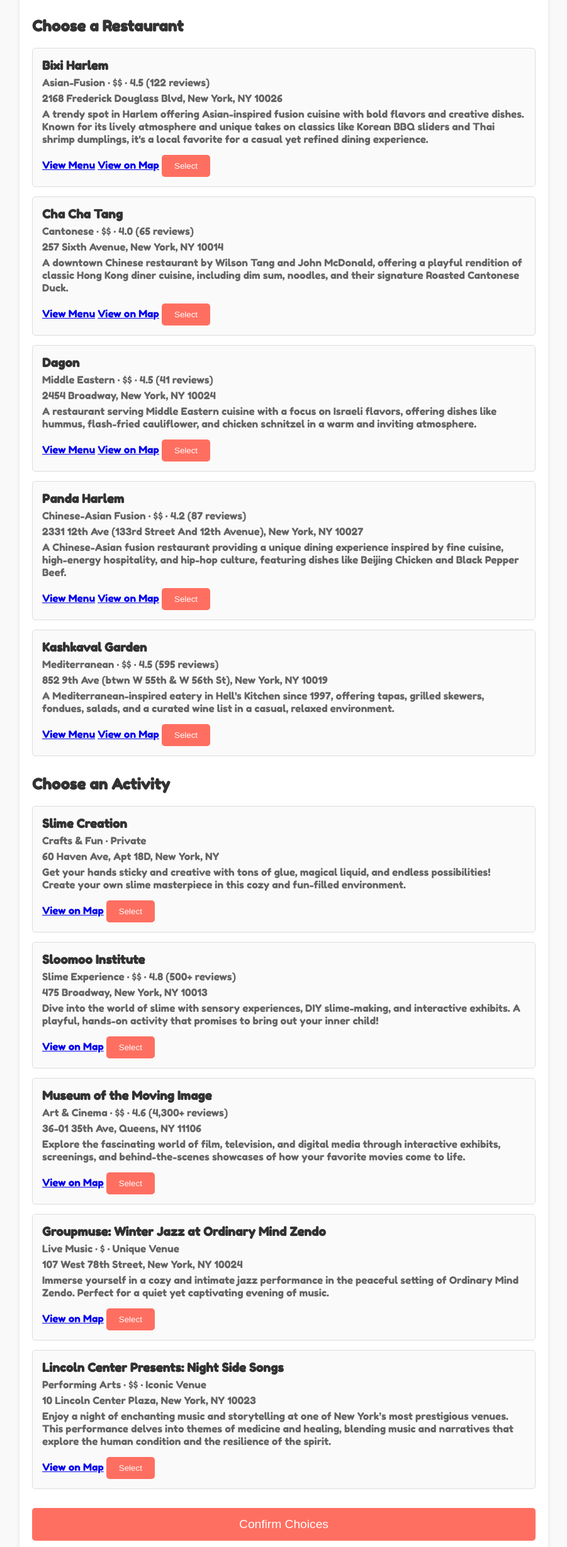
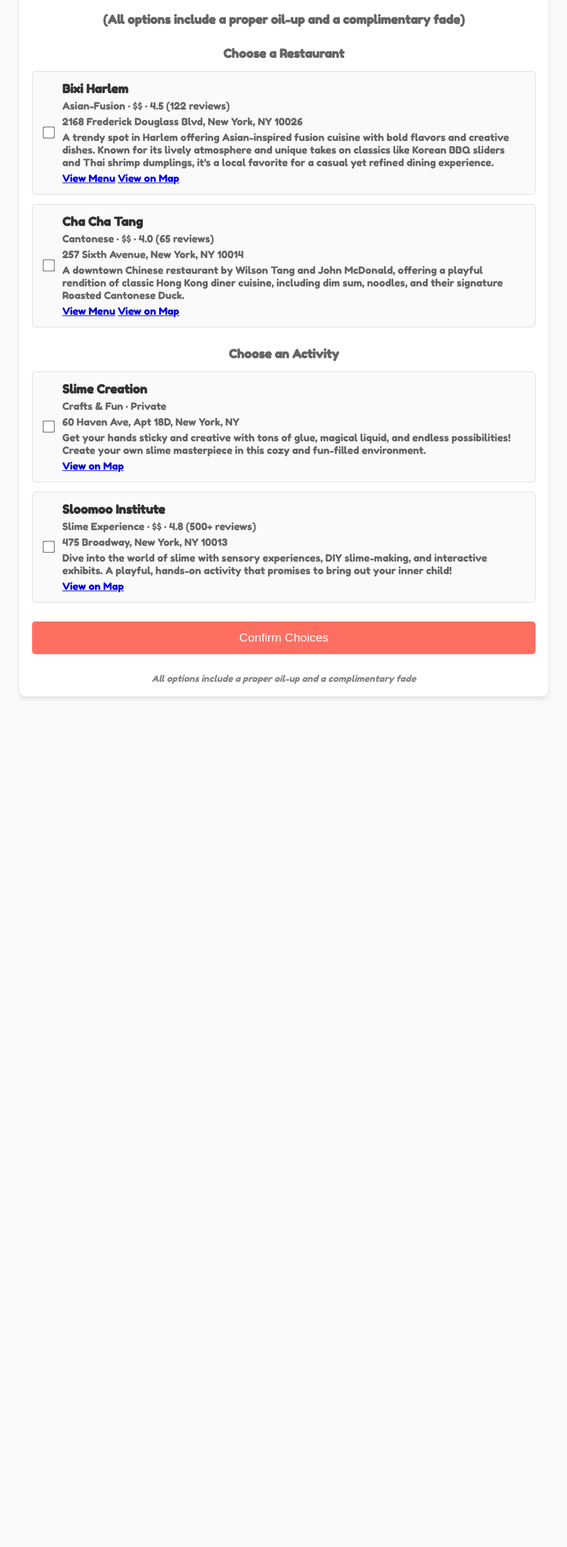
Before and after one commit to jtown42/justinelisadates, a plain HTML site: page date_picker.html in a window 1280 px wide. Shown: the part 103-2560 px from the top of the page at 63% size, without its empty margins (189-1090 px from the left). After the commit the page ends 1229 px from the top, so only its background shows below. Drawn offline with Linux system fonts and the light colour scheme.

Commit message:
Update date_picker.html

```diff
--- a/date_picker.html
+++ b/date_picker.html
@@ -26,6 +26,12 @@
             text-align: center;
             color: #ff6f61;
         }
+        h2 {
+            text-align: center;
+            font-size: 1.2rem;
+            margin-top: 10px;
+            color: #666;
+        }
         .section {
             margin-top: 30px;
         }
@@ -35,26 +41,20 @@
             border-radius: 5px;
             margin-bottom: 15px;
             background-color: #fafafa;
+            display: flex;
+            align-items: center;
         }
         .option h3 {
-            margin: 0;
+            margin: 0 0 5px 0;
             font-size: 1.2rem;
         }
         .option p {
             margin: 5px 0;
             color: #666;
         }
-        .select-button {
-            padding: 10px 20px;
-            background-color: #ff6f61;
-            color: white;
-            border: none;
-            border-radius: 5px;
-            cursor: pointer;
-            margin-top: 10px;
-        }
-        .select-button:hover {
-            background-color: #e65b50;
+        .option input[type="checkbox"] {
+            margin-right: 15px;
+            transform: scale(1.5);
         }
         .confirm-button {
             display: block;
@@ -71,111 +71,94 @@
         .confirm-button:hover {
             background-color: #e65b50;
         }
+        .result {
+            margin-top: 30px;
+            text-align: center;
+            font-size: 1.5rem;
+            color: #28a745;
+            font-weight: bold;
+        }
+        .footer-note {
+            text-align: center;
+            font-size: 0.9rem;
+            font-style: italic;
+            color: #888;
+            margin-top: 20px;
+        }
     </style>
 </head>
 <body>
     <div class="container">
         <h1>Pick Your Date Night!</h1>
+        <h2>(All options include a proper oil-up and a complimentary fade)</h2>
 
         <div class="section" id="restaurants">
             <h2>Choose a Restaurant</h2>
             <div class="option">
+                <input type="checkbox" name="restaurant" value="Bixi Harlem">
+                <div>
                     <h3>Bixi Harlem</h3>
                     <p>Asian-Fusion · $$ · 4.5 (122 reviews)</p>
                     <p>2168 Frederick Douglass Blvd, New York, NY 10026</p>
                     <p>A trendy spot in Harlem offering Asian-inspired fusion cuisine with bold flavors and creative dishes. Known for its lively atmosphere and unique takes on classics like Korean BBQ sliders and Thai shrimp dumplings, it's a local favorite for a casual yet refined dining experience.</p>
                     <a href="https://bixiharlem.com/new-york-city-bixi-food-menu" target="_blank">View Menu</a>
                     <a href="https://goo.gl/maps/PH5kVHzvKJ62" target="_blank">View on Map</a>
-                <button class="select-button" onclick="selectRestaurant('Bixi Harlem')">Select</button>
+                </div>
             </div>
             <div class="option">
+                <input type="checkbox" name="restaurant" value="Cha Cha Tang">
+                <div>
                     <h3>Cha Cha Tang</h3>
                     <p>Cantonese · $$ · 4.0 (65 reviews)</p>
                     <p>257 Sixth Avenue, New York, NY 10014</p>
                     <p>A downtown Chinese restaurant by Wilson Tang and John McDonald, offering a playful rendition of classic Hong Kong diner cuisine, including dim sum, noodles, and their signature Roasted Cantonese Duck.</p>
                     <a href="https://www.chachatang.com/restaurantweek" target="_blank">View Menu</a>
                     <a href="https://goo.gl/maps/" target="_blank">View on Map</a>
-                <button class="select-button" onclick="selectRestaurant('Cha Cha Tang')">Select</button>
                 </div>
-            <div class="option">
-                <h3>Dagon</h3>
-                <p>Middle Eastern · $$ · 4.5 (41 reviews)</p>
-                <p>2454 Broadway, New York, NY 10024</p>
-                <p>A restaurant serving Middle Eastern cuisine with a focus on Israeli flavors, offering dishes like hummus, flash-fried cauliflower, and chicken schnitzel in a warm and inviting atmosphere.</p>
-                <a href="https://www.dagonnyc.com/menus/#restaurant-week-dinner" target="_blank">View Menu</a>
-                <a href="https://goo.gl/maps/" target="_blank">View on Map</a>
-                <button class="select-button" onclick="selectRestaurant('Dagon')">Select</button>
-            </div>
-            <div class="option">
-                <h3>Panda Harlem</h3>
-                <p>Chinese-Asian Fusion · $$ · 4.2 (87 reviews)</p>
-                <p>2331 12th Ave (133rd Street And 12th Avenue), New York, NY 10027</p>
-                <p>A Chinese-Asian fusion restaurant providing a unique dining experience inspired by fine cuisine, high-energy hospitality, and hip-hop culture, featuring dishes like Beijing Chicken and Black Pepper Beef.</p>
-                <a href="https://www.pandaharlem.com/menu" target="_blank">View Menu</a>
-                <a href="https://goo.gl/maps/" target="_blank">View on Map</a>
-                <button class="select-button" onclick="selectRestaurant('Panda Harlem')">Select</button>
-            </div>
-            <div class="option">
-                <h3>Kashkaval Garden</h3>
-                <p>Mediterranean · $$ · 4.5 (595 reviews)</p>
-                <p>852 9th Ave (btwn W 55th & W 56th St), New York, NY 10019</p>
-                <p>A Mediterranean-inspired eatery in Hell's Kitchen since 1997, offering tapas, grilled skewers, fondues, salads, and a curated wine list in a casual, relaxed environment.</p>
-                <a href="https://kashkaval.s3.amazonaws.com/Restaurant+Week+Menus+2021.pdf" target="_blank">View Menu</a>
-                <a href="https://goo.gl/maps/" target="_blank">View on Map</a>
-                <button class="select-button" onclick="selectRestaurant('Kashkaval Garden')">Select</button>
             </div>
         </div>
 
         <div class="section" id="activities">
             <h2>Choose an Activity</h2>
             <div class="option">
+                <input type="checkbox" name="activity" value="Slime Creation">
+                <div>
                     <h3>Slime Creation</h3>
                     <p>Crafts & Fun · Private</p>
                     <p>60 Haven Ave, Apt 18D, New York, NY</p>
                     <p>Get your hands sticky and creative with tons of glue, magical liquid, and endless possibilities! Create your own slime masterpiece in this cozy and fun-filled environment.</p>
                     <a href="https://goo.gl/maps/" target="_blank">View on Map</a>
-                <button class="select-button" onclick="selectActivity('Slime Creation')">Select</button>
+                </div>
             </div>
             <div class="option">
+                <input type="checkbox" name="activity" value="Sloomoo Institute">
+                <div>
                     <h3>Sloomoo Institute</h3>
                     <p>Slime Experience · $$ · 4.8 (500+ reviews)</p>
                     <p>475 Broadway, New York, NY 10013</p>
                     <p>Dive into the world of slime with sensory experiences, DIY slime-making, and interactive exhibits. A playful, hands-on activity that promises to bring out your inner child!</p>
                     <a href="https://goo.gl/maps/" target="_blank">View on Map</a>
-                <button class="select-button" onclick="selectActivity('Sloomoo Institute')">Select</button>
                 </div>
-            <div class="option">
-                <h3>Museum of the Moving Image</h3>
-                <p>Art & Cinema · $$ · 4.6 (4,300+ reviews)</p>
-                <p>36-01 35th Ave, Queens, NY 11106</p>
-                <p>Explore the fascinating world of film, television, and digital media through interactive exhibits, screenings, and behind-the-scenes showcases of how your favorite movies come to life.</p>
-                <a href="https://goo.gl/maps/" target="_blank">View on Map</a>
-                <button class="select-button" onclick="selectActivity('Museum of the Moving Image')">Select</button>
-            </div>
-            <div class="option">
-                <h3>Groupmuse: Winter Jazz at Ordinary Mind Zendo</h3>
-                <p>Live Music · $ · Unique Venue</p>
-                <p>107 West 78th Street, New York, NY 10024</p>
-                <p>Immerse yourself in a cozy and intimate jazz performance in the peaceful setting of Ordinary Mind Zendo. Perfect for a quiet yet captivating evening of music.</p>
-                <a href="https://goo.gl/maps/" target="_blank">View on Map</a>
-                <button class="select-button" onclick="selectActivity('Groupmuse: Winter Jazz')">Select</button>
-            </div>
-            <div class="option">
-                <h3>Lincoln Center Presents: Night Side Songs</h3>
-                <p>Performing Arts · $$ · Iconic Venue</p>
-                <p>10 Lincoln Center Plaza, New York, NY 10023</p>
-                <p>Enjoy a night of enchanting music and storytelling at one of New York’s most prestigious venues. This performance delves into themes of medicine and healing, blending music and narratives that explore the human condition and the resilience of the spirit.</p>
-                <a href="https://goo.gl/maps/" target="_blank">View on Map</a>
-                <button class="select-button" onclick="selectActivity('Night Side Songs')">Select</button>
             </div>
         </div>
 
         <button class="confirm-button" onclick="confirmSelection()">Confirm Choices</button>
+
+        <div id="result" class="result"></div>
+        <div class="footer-note">All options include a proper oil-up and a complimentary fade</div>
     </div>
 
     <script>
-        let selectedRestaurant = '';
-        let selectedActivity = '';
+        function confirmSelection() {
+            const selectedRestaurant = document.querySelector('input[name="restaurant"]:checked')?.value;
+            const selectedActivity = document.querySelector('input[name="activity"]:checked')?.value;
 
-        function selectRestaurant(name) {
-            selectedRestaurant = name;
+            if (selectedRestaurant && selectedActivity) {
+                document.getElementById('result').innerHTML = `Congratulations! You've chosen <br> <span style="color:#ff6f61; font-size: 2rem;">${selectedRestaurant}</span> for dinner and <br> <span style="color:#ff6f61; font-size: 2rem;">${selectedActivity}</span> as your activity!`;
+            } else {
+                alert('Please select both a restaurant and an activity!');
+            }
+        }
+    </script>
+</body>
+</html>
```
Lines whose indentation alone changed are shown as unchanged.
